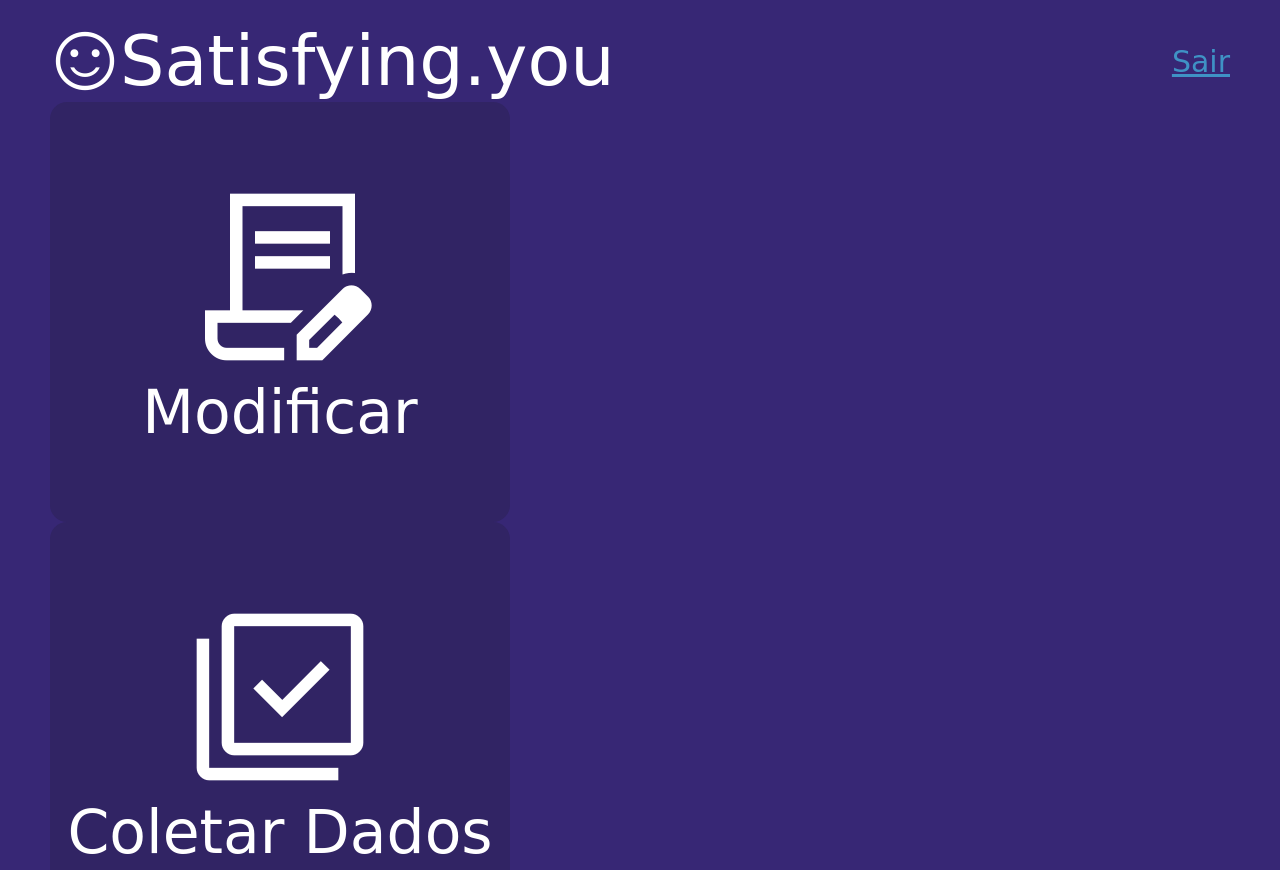
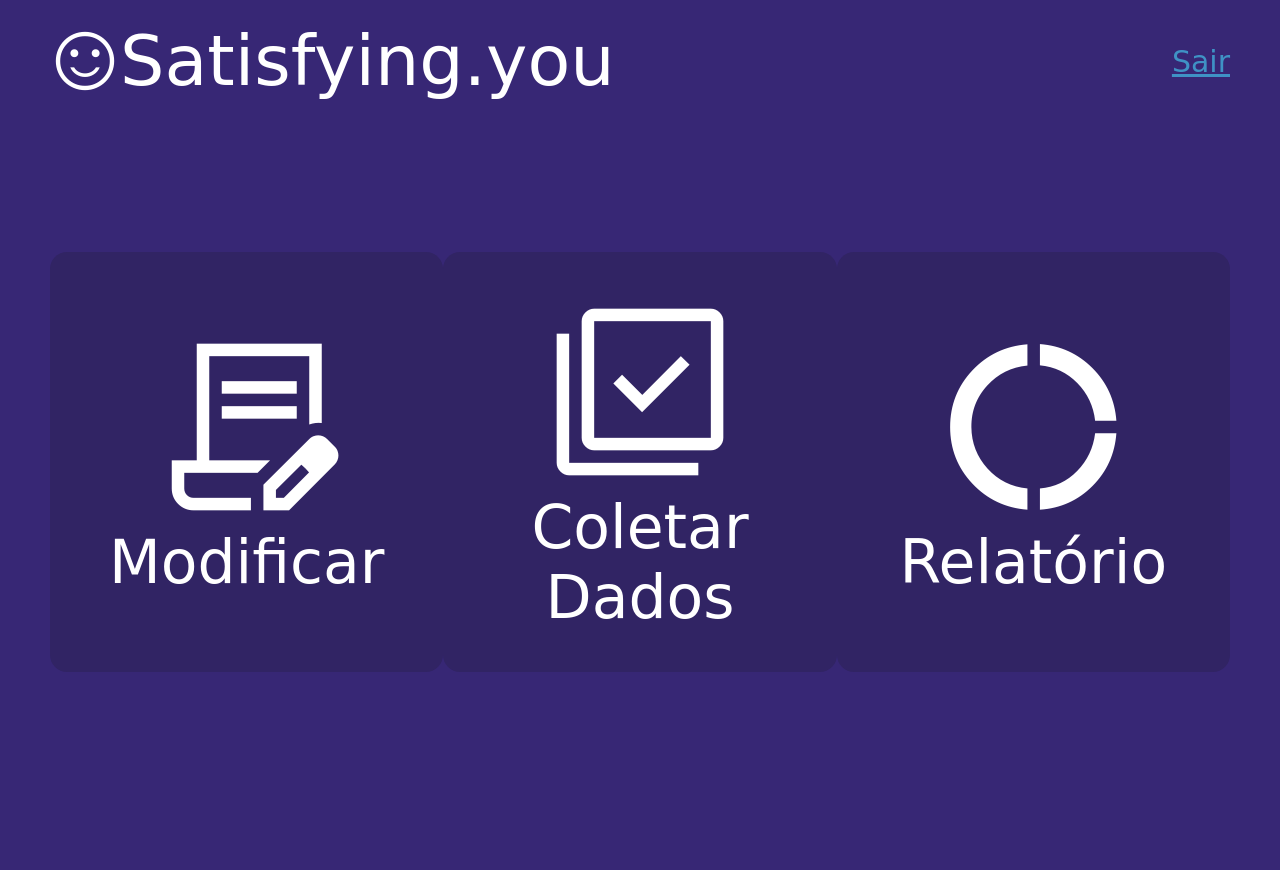
Before and after one commit to EveliseRibino/Web2023, a website: page views/AcoesPesquisa.html in a window 1280 px wide. Shown: the top 870 px of the page. After the commit the page ends 800 px from the top, so only its background shows below. Drawn offline with nearby package versions, Linux system fonts and the light colour scheme; a web font is replaced by a local one.

Commit message:
Update AcoesPesquisa.css

```diff
--- a/public/styles/views/AcoesPesquisa.css
+++ b/public/styles/views/AcoesPesquisa.css
@@ -30,7 +30,7 @@ body {
     color:#3F92C5;
 }
 
-.opcoes {
+main {
     width: 100%;
     margin-top: 150px;
     display: flex;
```
